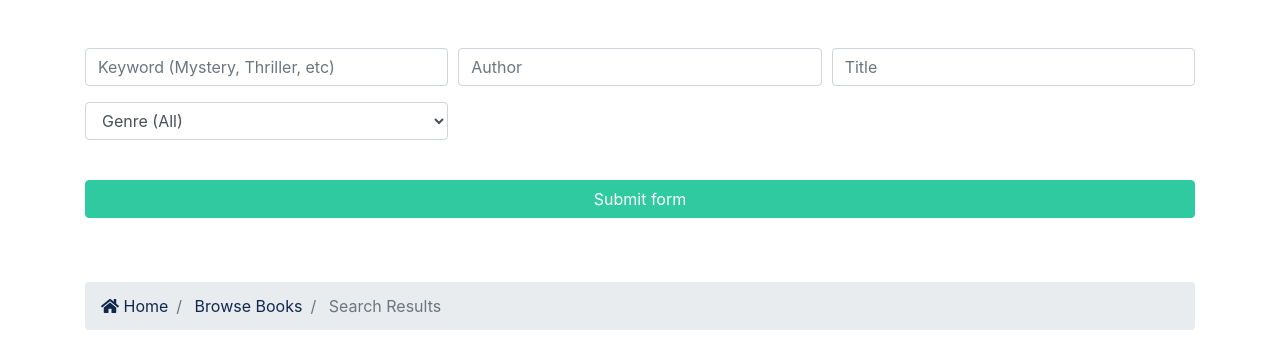
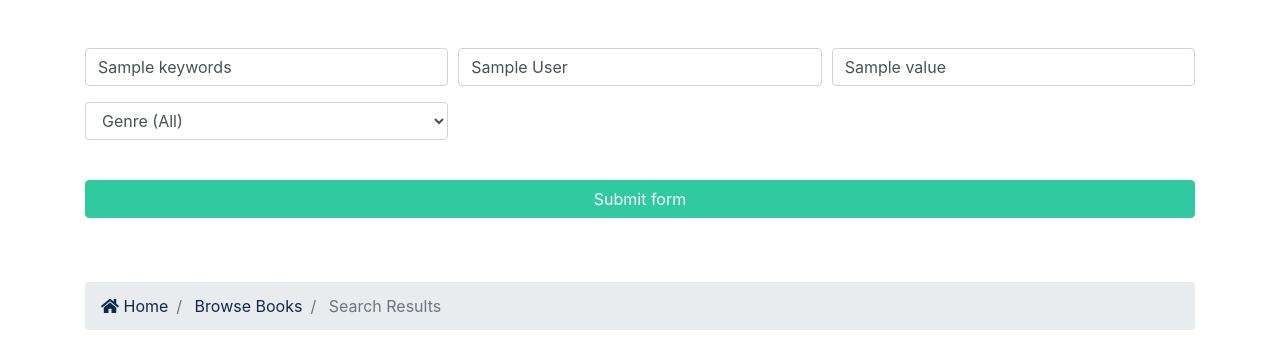
Before and after one commit to adudley78/greatreads, a Django app: template templates/books/search.html in a window 1280 px wide. Shown: the part 112-452 px from the top of the page. Run offline with Django 3.2, Linux system fonts and the light colour scheme; tables that the repository leaves empty hold one stand-in row (values such as "Sample post"); the template is opened without the code that fills it: values that come from a table or form of the project are taken from there, most other values are stand-ins (such as "Sample title", 1, 10 or a date in 2020); grey boxes marked "Sample" are stand-in pictures; some libraries are stand-ins or nearby versions.

Commit message:
Preserve form input

```diff
--- a/books/views.py
+++ b/books/views.py
@@ -47,7 +47,8 @@ def search(request):
 
   context = {
     'genre_choices': genre_choices,
-    'books': queryset_list
+    'books': queryset_list,
+    'values': request.GET,
   }
 
   return render(request, 'books/search.html', context)
--- a/templates/books/search.html
+++ b/templates/books/search.html
@@ -13,17 +13,17 @@
           <div class="form-row">
             <div class="col-md-4 mb-3">
               <label class="sr-only">Keywords</label>
-              <input type="text" name="keywords" class="form-control" placeholder="Keyword (Mystery, Thriller, etc)">
+              <input type="text" name="keywords" class="form-control" placeholder="Keyword (Mystery, Thriller, etc)" value="{{ values.keywords }}">
             </div>
 
             <div class="col-md-4 mb-3">
               <label class="sr-only">Author</label>
-              <input type="text" name="author" class="form-control" placeholder="Author">
+              <input type="text" name="author" class="form-control" placeholder="Author" value="{{ values.author }}">
             </div>
 
             <div class="col-md-4 mb-3">
               <label class="sr-only">Title</label>
-              <input type="text" name="title" class="form-control" placeholder="Title">
+              <input type="text" name="title" class="form-control" placeholder="Title" value="{{ values.title }}">
             </div>
 
             <div class="col-md-4 mb-3">
```
